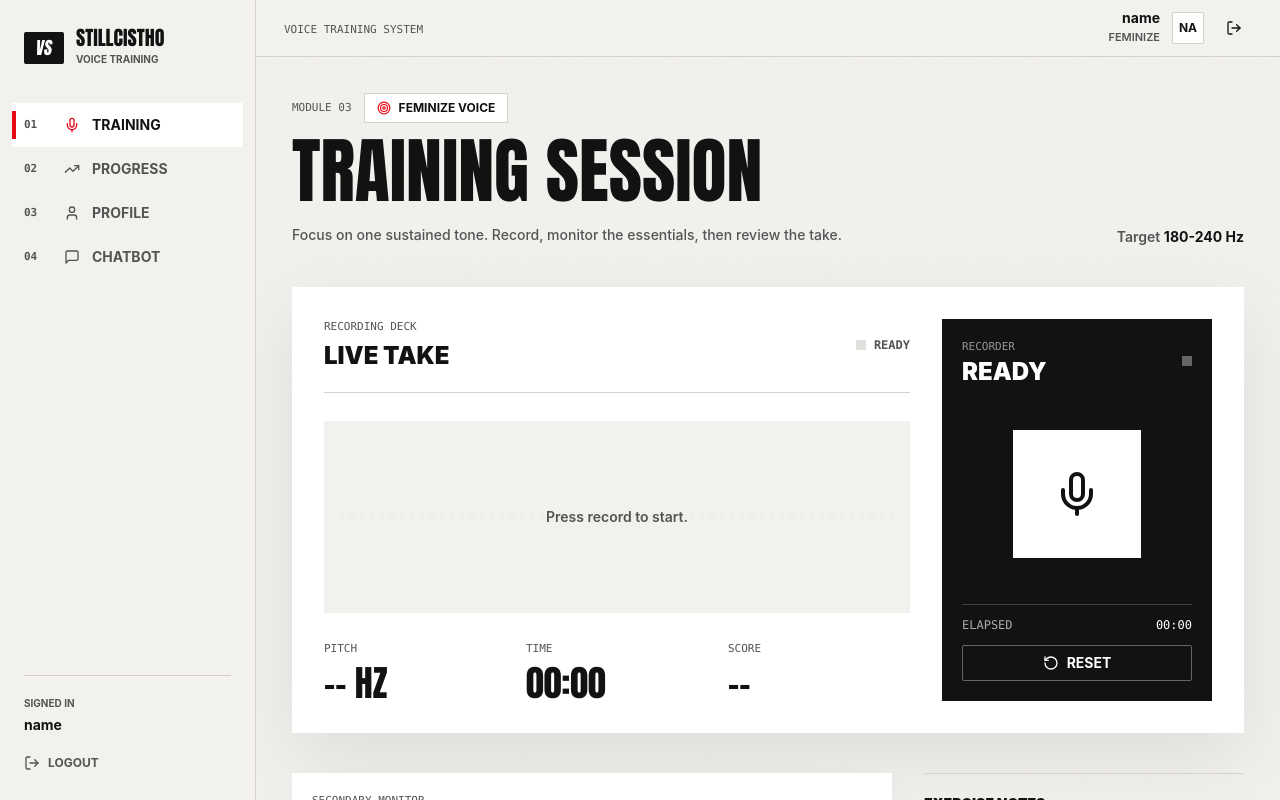
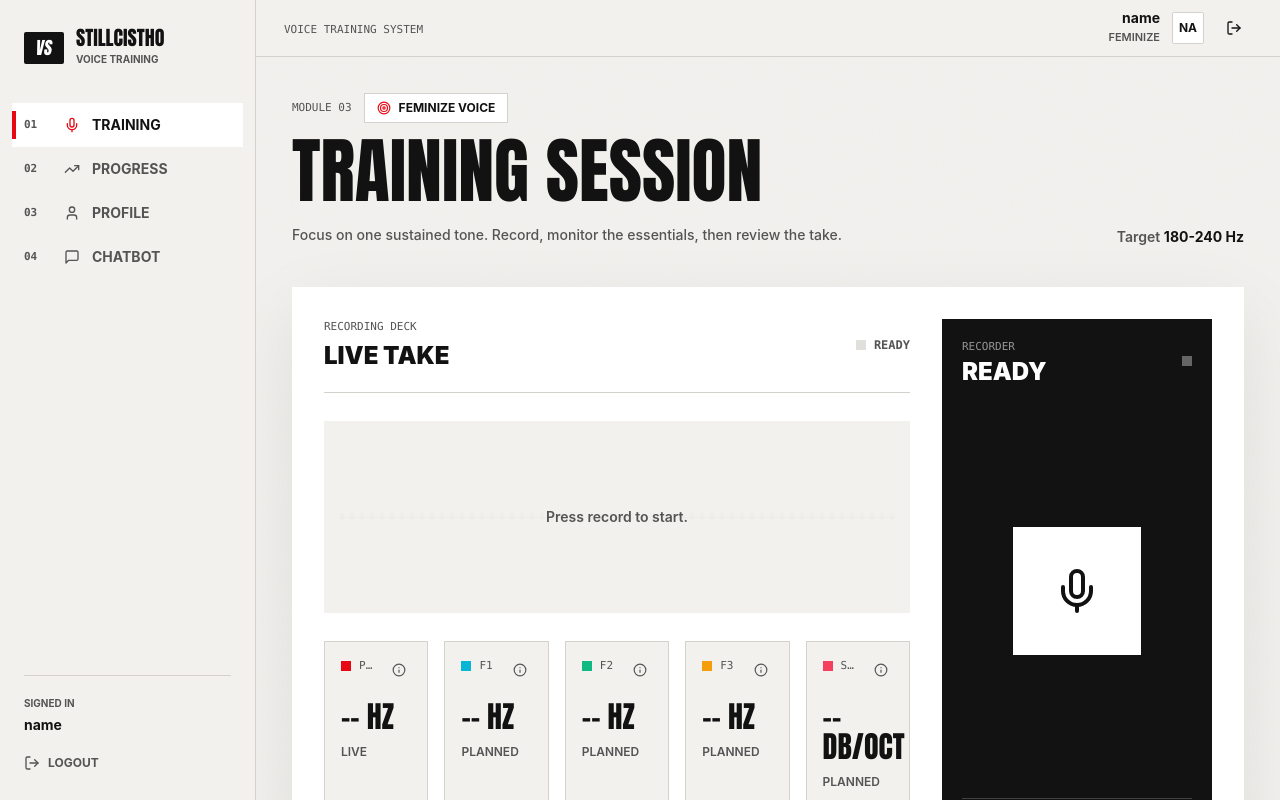
Before and after one commit to IoanaRacheru/voice-training-app, a React app in the folder web-demo/: page / in a window 1280 px wide. Both pictures are taken after typing "name@example.com", "Sample123" into the empty fields and a click on the button "LOGIN". Shown: the top 800 px of the page. Built offline with nearby package versions, Linux system fonts and the light colour scheme; the HTML template or start-up script is replaced by a standard one.

Commit message:
[FEAT] Add reading exercises and inclusive profile features

```diff
--- /dev/null
+++ b/web-demo/src/components/training/VoiceMetricsPanel.jsx
@@ -0,0 +1,97 @@
+// @ts-nocheck
+
+import React from "react";
+import { Info } from "lucide-react";
+
+import {
+  Tooltip,
+  TooltipContent,
+  TooltipProvider,
+  TooltipTrigger,
+} from "@/components/ui/tooltip";
+
+const metrics = [
+  {
+    key: "pitch",
+    label: "Pitch",
+    value: ({ isRecording, currentPitch }) =>
+      isRecording ? `${currentPitch} Hz` : "-- Hz",
+    hint: "Fundamental frequency of the sustained tone.",
+    accent: "bg-primary",
+  },
+  {
+    key: "f1",
+    label: "F1",
+    value: () => "-- Hz",
+    hint: "First formant; often reflects vowel openness.",
+    accent: "bg-cyan-500",
+  },
+  {
+    key: "f2",
+    label: "F2",
+    value: () => "-- Hz",
+    hint: "Second formant; often reflects tongue placement and resonance.",
+    accent: "bg-emerald-500",
+  },
+  {
+    key: "f3",
+    label: "F3",
+    value: () => "-- Hz",
+    hint: "Third formant; helps describe higher resonance detail.",
+    accent: "bg-amber-500",
+  },
+  {
+    key: "spectralTilt",
+    label: "Spectral tilt",
+    value: () => "-- dB/oct",
+    hint: "Balance between low and high frequency energy in the voice.",
+    accent: "bg-rose-500",
+  },
+];
+
+export default function VoiceMetricsPanel({ isRecording, currentPitch }) {
+  return (
+    <TooltipProvider delayDuration={150}>
+      <div className="grid gap-4 sm:grid-cols-2 xl:grid-cols-5">
+        {metrics.map((metric) => (
+          <div
+            key={metric.key}
+            className="min-h-[126px] border border-border bg-background p-4"
+          >
+            <div className="flex items-start justify-between gap-3">
+              <div className="flex min-w-0 items-center gap-2">
+                <span className={`h-2.5 w-2.5 shrink-0 ${metric.accent}`} />
+                <p className="truncate font-mono text-[11px] uppercase text-muted-foreground">
+                  {metric.label}
+                </p>
+              </div>
+
+              <Tooltip>
+                <TooltipTrigger asChild>
+                  <button
+                    type="button"
+                    aria-label={`${metric.label} details`}
+                    className="grid h-6 w-6 shrink-0 place-items-center text-muted-foreground transition-colors hover:text-foreground"
+                  >
+                    <Info className="h-3.5 w-3.5" aria-hidden="true" />
+                  </button>
+                </TooltipTrigger>
+                <TooltipContent className="max-w-[220px] leading-5">
+                  {metric.hint}
+                </TooltipContent>
+              </Tooltip>
+            </div>
+
+            <p className="mt-5 font-display text-3xl uppercase leading-none text-foreground">
+              {metric.value({ isRecording, currentPitch })}
+            </p>
+
+            <p className="mt-3 text-xs font-semibold uppercase text-muted-foreground">
+              {metric.key === "pitch" ? "Live" : "Planned"}
+            </p>
+          </div>
+        ))}
+      </div>
+    </TooltipProvider>
+  );
+}
--- /dev/null
+++ b/web-demo/src/lib/StreakContext.jsx
@@ -0,0 +1,23 @@
+import { createContext, useContext, useState } from "react";
+import { streakService } from "./streakService";
+
+const StreakContext = createContext();
+
+export function StreakProvider({ children }) {
+  const [state, setState] = useState(streakService.getState());
+
+  const updateAfterSession = () => {
+    const newState = streakService.updateAfterSession();
+    setState({ ...newState });
+  };
+
+  return (
+    <StreakContext.Provider value={{ state, updateAfterSession }}>
+      {children}
+    </StreakContext.Provider>
+  );
+}
+
+export function useStreak() {
+  return useContext(StreakContext);
+}
--- /dev/null
+++ b/web-demo/src/lib/streakService.js
@@ -0,0 +1,70 @@
+const getToday = () => new Date().toISOString().split("T")[0];
+
+
+let state = {
+  currentStreak: 0,
+  lastCompletedDate: null,
+  todayProgress: {
+    date: getToday(),
+    completedSessions: 0,
+    dailyGoal: 3,
+    isGoalCompleted: false,
+  },
+};
+
+export const streakService = {
+    getState() {
+        return state;
+    },
+
+    updateAfterSession() {
+        const today = getToday();
+
+        // reset zi noua
+        if (state.todayProgress.date !== today) {
+            state.todayProgress = {
+                date: today,
+                completedSessions: 0,
+                dailyGoal: state.todayProgress.dailyGoal,
+                isGoalCompleted: false,
+            };
+        }
+
+        state.todayProgress.completedSessions += 1;
+
+        // check goal
+        if (
+            state.todayProgress.completedSessions >= state.todayProgress.dailyGoal &&
+            !state.todayProgress.isGoalCompleted
+        ) {
+            state.todayProgress.isGoalCompleted = true;
+
+            const yesterday = new Date();
+            yesterday.setDate(yesterday.getDate() - 1);
+            const yStr = yesterday.toISOString().split("T")[0];
+
+            if (state.lastCompletedDate === yStr) {
+                state.currentStreak += 1;
+            } else {
+                state.currentStreak = 1;
+            }
+
+            state.lastCompletedDate = today;
+        }
+
+        return { ...state };
+    },
+
+    reset() {
+        state = {
+            currentStreak: 0,
+            lastCompletedDate: null,
+            todayProgress: {
+                date: getToday(),
+                completedSessions: 0,
+                dailyGoal: 3,
+                isGoalCompleted: false,
+            },
+        };
+    },
+};
--- a/web-demo/src/pages/Training.jsx
+++ b/web-demo/src/pages/Training.jsx
@@ -9,6 +9,7 @@ import RecordingControls from "@/components/training/RecordingControls";
 import PitchChart from "@/components/training/PitchChart";
 import FeedbackCards from "@/components/training/FeedbackCards";
 import GoalBadge from "@/components/training/GoalBadge";
+import VoiceMetricsPanel from "@/components/training/VoiceMetricsPanel";
 
 import { useAuth } from "@/lib/AuthContext";
 import { useVoiceRecorder } from "@/hooks/useVoiceRecorder";
@@ -172,16 +173,12 @@ export default function Training() {
               waveformData={waveformData ? Array.from(waveformData) : []}
             />
 
-            <div className="grid gap-5 sm:grid-cols-3">
-              <div>
-                <p className="font-mono text-[11px] uppercase text-muted-foreground">
-                  Pitch
-                </p>
-                <p className="mt-2 font-display text-4xl uppercase leading-none">
-                  {isRecording ? `${safePitch} Hz` : "-- Hz"}
-                </p>
-              </div>
+            <VoiceMetricsPanel
+              isRecording={isRecording}
+              currentPitch={safePitch}
+            />
 
+            <div className="grid gap-5 sm:grid-cols-2">
               <div>
                 <p className="font-mono text-[11px] uppercase text-muted-foreground">
                   Time
```
